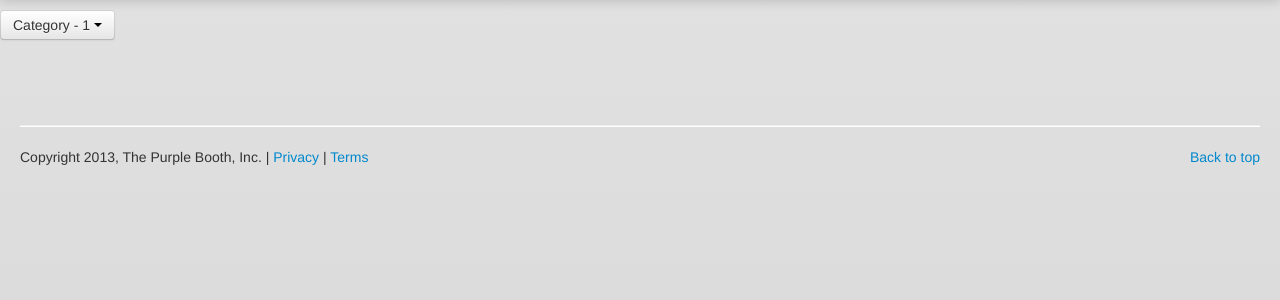
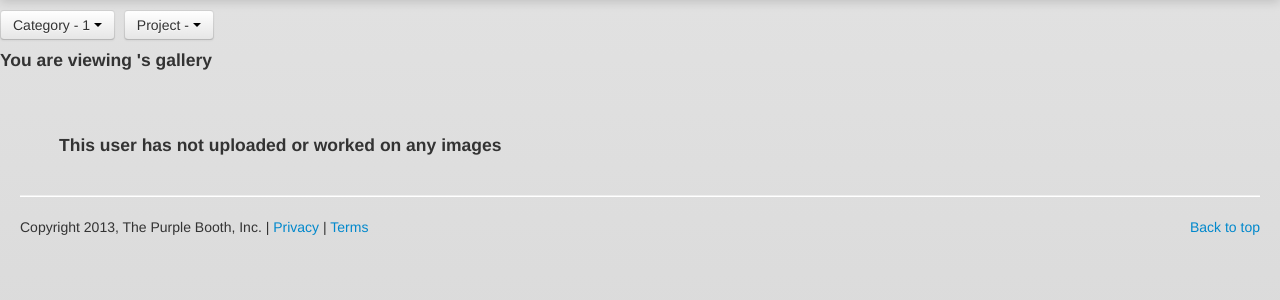
Before and after one commit to ameyakoshti/ThePurplebooth, a PHP site: page /codenameDS/gallery.php?category=1 in a window 1280 px wide. Shown: the part 50-350 px from the top of the page. Run offline with PHP 8.4, Linux system fonts and the light colour scheme; the visitor is signed in with stand-in values (Sample User, id 1); data that the repository does not hold is empty; some libraries are stand-ins or nearby versions.

Commit message:
new closed project filters added, personalized gallery

```diff
--- a/database/image_info.php
+++ b/database/image_info.php
@@ -36,7 +36,7 @@
 
 		return TRUE;
 	} catch(exception $e) {
-		console.log($e);
+		console . log($e);
 		return FALSE;
 	}
 }
@@ -46,14 +46,14 @@
 	$res = mysql_query($query);
 	$imageHTML = "";
 	while ($data = mysql_fetch_array($res)) {
-		$imageHTML = $imageHTML.'<div data-imageid="'.$data['image_id'].'" data-userid="'.$data['user_id'].'" class="selectedImage"><img class="galleryImage" src="view_image.php?id=' . $data['image_id'] . '">';
-		$imageHTML = $imageHTML.'<div class="requests">'."<h4>Title : ".$data["title"].'</h4></div>';
-		$imageHTML = $imageHTML.'<div class="requests">'."<h4>Description : ".$data["description"].'</h4></div>';
+		$imageHTML = $imageHTML . '<div data-imageid="' . $data['image_id'] . '" data-userid="' . $data['user_id'] . '" class="selectedImage"><img class="galleryImage" src="view_image.php?id=' . $data['image_id'] . '">';
+		$imageHTML = $imageHTML . '<div class="requests">' . "<h4>Title : " . $data["title"] . '</h4></div>';
+		$imageHTML = $imageHTML . '<div class="requests">' . "<h4>Description : " . $data["description"] . '</h4></div>';
 	}
 	//error_log($id);
-	$imageHTML = $imageHTML.'<div class="requests">'.get_requests_for_image($id).'</div>';
+	$imageHTML = $imageHTML . '<div class="requests">' . get_requests_for_image($id) . '</div>';
 	//error_log($imageHTML);
-	$imageHTML = $imageHTML.'<button class="btn btn-primary btn-small editImage">Edit Me!</button></div>';
+	$imageHTML = $imageHTML . '<button class="btn btn-primary btn-small editImage">Edit Me!</button></div>';
 	echo $imageHTML;
 }
 
@@ -72,10 +72,35 @@
 	}
 }
 
-function get_filtered_images($filter) {
-	$query = "SELECT `image_id` FROM `codenameDS`.`imageinfo` where `category`=\"$filter\"";
+function get_filtered_images($category, $project, $user_id) {
+
+	$where_clause = "";
+	if ($category != "all" || $project != "all" || $user_id != "all") {
+		$where_clause = "where ";
+	}
+
+	if ($user_id != "all")
+		$where_clause = $where_clause . "`user_id`=\"$user_id\" and ";
+
+	if ($category != "all")
+		$where_clause = $where_clause . "`category`=\"$category\" and ";
+
+	if ($project != "all") {
+		if ($project == "new") {
+			$where_clause = $where_clause . "`closed_project`=0 and ";
+		} else if ($project == "completed") {
+			$where_clause = $where_clause . "`closed_project`=1 and ";
+		}
+	}
+
+	$where_clause = substr($where_clause, 0, -4);;
+	$query = "SELECT `image_id` FROM `codenameDS`.`imageinfo` $where_clause";
+	//echo $query;
 	$res = mysql_query($query);
+
+	$empty_result = TRUE;
 	while ($data = mysql_fetch_array($res)) {
+		$empty_result = FALSE;
 		echo '<li class="span3">';
 		echo '<div class="thumbnail">';
 		echo '<a class="imageClick" href="view_image.php?id=' . $data['image_id'] . '">';
@@ -84,6 +109,9 @@
 		echo '<div><button data-imgid="' . $data['image_id'] . '" class="btn btn-primary btn-small goToImage">Go To Image</button></div>';
 		echo '</div>';
 		echo '</li>';
+	}
+	if ($empty_result){
+		echo "<h4>This user has not uploaded or worked on any images</h4>";
 	}
 }
 
--- a/database/users.php
+++ b/database/users.php
@@ -4,6 +4,11 @@
 
 function get_user_info($user_name) {
 	$data = mysql_fetch_assoc(mysql_query("select * from `codenameDS`.`users` where `user_name` = \"$user_name\""));
+	return $data;
+}
+
+function get_user_info_by_id($user_id) {
+	$data = mysql_fetch_assoc(mysql_query("select * from `codenameDS`.`users` where `user_id` = \"$user_id\""));
 	return $data;
 }
 
--- a/gallery.php
+++ b/gallery.php
@@ -1,6 +1,7 @@
 <?php
 include $_SERVER['DOCUMENT_ROOT'] . '/codenameDS/includes/links.php';
 require_once "database/image_info.php";
+require_once "database/users.php";
 ?>
 
 <html>
@@ -11,6 +12,10 @@
 		<?php
 			include $_SERVER['DOCUMENT_ROOT'] . '/codenameDS/includes/masterpage.php';
 			$category = $_GET['category'];
+			$project = $_GET['project'];
+			$user_id = $_GET['userid'];
+			$user_data = get_user_info_by_id($user_id);
+			$logged_user_id = $_SESSION['codenameDS_user_id'];
 		?>
 
 		</br>
@@ -35,19 +40,41 @@
 				<li></li>
 				<li></li>
 				<li></li>
-				<li> <a href="http://localhost:8888/codenameDS/gallery.php?category=all">All</a> </li>
-				<li> <a href="http://localhost:8888/codenameDS/gallery.php?category=myimages">My Images</a></li>
-				<li> <a href="http://localhost:8888/codenameDS/gallery.php?category=portrait">Portraits</a> </li>
-				<li> <a href="http://localhost:8888/codenameDS/gallery.php?category=landscape">Landscapes</a> </li>
-				<li> <a href="http://localhost:8888/codenameDS/gallery.php?category=wildlife">Wildlife</a> </li>
-				<li> <a href="http://localhost:8888/codenameDS/gallery.php?category=architecture">Architecture</a> </li>
-				<li> <a href="http://localhost:8888/codenameDS/gallery.php?category=street">Street</a> </li>
-				<li> <a href="http://localhost:8888/codenameDS/gallery.php?category=wedding">Wedding</a> </li>
-				<li> <a href="http://localhost:8888/codenameDS/gallery.php?category=macro">Macro</a> </li>
-				<li> <a href="http://localhost:8888/codenameDS/gallery.php?category=abstract">Abstract</a> </li>
-				<li> <a href="http://localhost:8888/codenameDS/gallery.php?category=hdr">HDR</a> </li>
+				<li> <a href="http://localhost:8888/codenameDS/gallery.php?category=all&project=<?php echo $project;?>&userid=<?php echo $user_id;?>">All</a> </li>
+				<li> <a href="http://localhost:8888/codenameDS/gallery.php?category=portrait&project=<?php echo $project;?>&userid=<?php echo $user_id;?>">Portrait</a> </li>
+				<li> <a href="http://localhost:8888/codenameDS/gallery.php?category=landscape&project=<?php echo $project;?>&userid=<?php echo $user_id;?>">Landscape</a> </li>
+				<li> <a href="http://localhost:8888/codenameDS/gallery.php?category=wildlife&project=<?php echo $project;?>&userid=<?php echo $user_id;?>">Wildlife</a> </li>
+				<li> <a href="http://localhost:8888/codenameDS/gallery.php?category=architecture&project=<?php echo $project;?>&userid=<?php echo $user_id;?>">Architecture</a> </li>
+				<li> <a href="http://localhost:8888/codenameDS/gallery.php?category=street&project=<?php echo $project;?>&userid=<?php echo $user_id;?>">Street</a> </li>
+				<li> <a href="http://localhost:8888/codenameDS/gallery.php?category=wedding&project=<?php echo $project;?>&userid=<?php echo $user_id;?>">Wedding</a> </li>
+				<li> <a href="http://localhost:8888/codenameDS/gallery.php?category=macro&project=<?php echo $project;?>&userid=<?php echo $user_id;?>">Macro</a> </li>
+				<li> <a href="http://localhost:8888/codenameDS/gallery.php?category=abstract&project=<?php echo $project;?>&userid=<?php echo $user_id;?>">Abstract</a> </li>
+				<li> <a href="http://localhost:8888/codenameDS/gallery.php?category=hdr&project=<?php echo $project;?>&userid=<?php echo $user_id;?>">HDR</a> </li>
 			</ul>
 		</div>
+
+		<div class="btn-group">
+			<button type="button" class="btn btn-default dropdown-toggle" data-toggle="dropdown">
+				Project <?php echo "- ".ucfirst($project);?>
+				<span class="caret"></span>
+			</button>
+			<ul class="dropdown-menu">
+				<li> <a href="http://localhost:8888/codenameDS/gallery.php?category=<?php echo $category;?>&project=all&userid=<?php echo $user_id;?>">All</a> </li>
+				<li> <a href="http://localhost:8888/codenameDS/gallery.php?category=<?php echo $category;?>&project=new&userid=<?php echo $user_id;?>">New</a></li>
+				<li> <a href="http://localhost:8888/codenameDS/gallery.php?category=<?php echo $category;?>&project=completed&userid=<?php echo $user_id;?>">Completed</a></li>
+			</ul>
+		</div>
+
+		</br>
+
+		<div>
+			<?php
+			if ($user_id !="all"){
+				echo "<h4>You are viewing ".$user_data['user_name']."'s gallery</h4>";
+			}
+			?>
+		</div>
+
 
 		<div id="blueimp-gallery" class="blueimp-gallery blueimp-gallery-controls">
 			<div class="slides"></div>
@@ -65,15 +92,7 @@
 				echo '<div class="span12">';
 				echo '<ul class="thumbnails">';
 
-				if($category=='all'){
-					get_all_images();
-				}
-				else if($category=='myimages'){
-					get_my_images($_SESSION['codenameDS_user_id']);
-				}
-				else {
-					get_filtered_images($category);
-				}
+				get_filtered_images($category,$project,$user_id);
 
 				echo '</div>';
 				echo '</div>';
--- a/includes/masterpage.php
+++ b/includes/masterpage.php
@@ -42,7 +42,7 @@
 					<li><a href="/codenameDS/contact.php">Contact</a></li>
 					<li><a href="/codenameDS/about_us.php">About Us</a></li>
 					<li><a href="/codenameDS/upload_image.php">Upload Image</a></li>
-					<li><a href="/codenameDS/gallery.php?category=all">Gallery</a></li>
+					<li><a href="/codenameDS/gallery.php?category=all&project=all&userid=all">Gallery</a></li>
 					<li>
 					<?php
 					if(!isset($_SESSION['codenameDS_user_name'])) {
--- a/profile.php
+++ b/profile.php
@@ -13,6 +13,7 @@
 			include $_SERVER['DOCUMENT_ROOT'] . '/codenameDS/includes/masterpage.php';
 			$user_name_profile_view = $_GET['username'];
 			$user_name_session = $_SESSION['codenameDS_user_name'];
+			$user_data_profile_view = get_user_info($user_name_profile_view);
 
 			if ($user_name_profile_view != "") {
 				$user_found = TRUE;
@@ -93,7 +94,7 @@
 					<p>
 						<?php if($user_found) {echo $user_data['about_me'];}?>
 					</p>
-					<p>Check out my images<a href="http://localhost:8888/codenameDS/gallery.php?category=myimages"> here</a></p>
+					<p>Check out my images<a href="http://localhost:8888/codenameDS/gallery.php?category=all&project=all&userid=<?php echo $user_data_profile_view["user_id"];?>"> here</a></p>
 
 					<h2>Review:</h2>
 					<script type="text/javascript">
```
